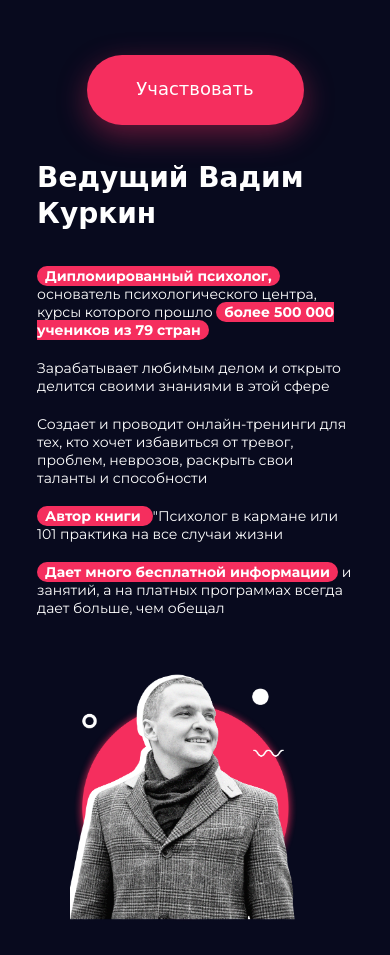
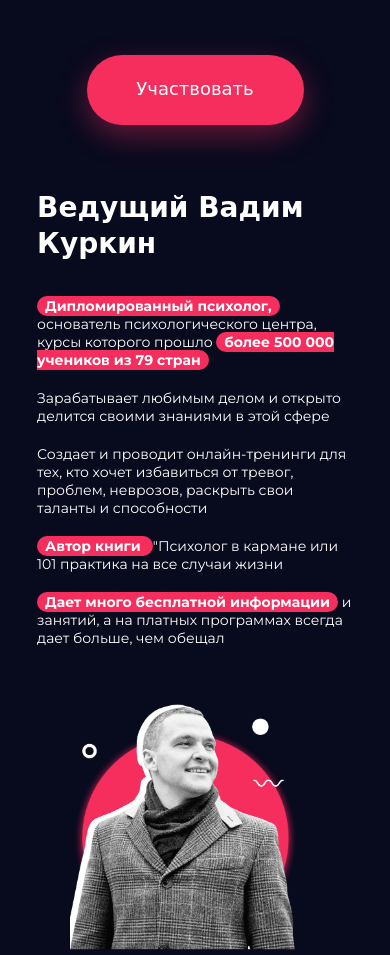
Before and after one commit to littldude/millions_d, a plain HTML site: page index.html in a window 390 px wide. Shown: the part 5340-6295 px from the top of the page. Drawn offline with nearby package versions, Linux system fonts and the light colour scheme; no server answers; a web font is replaced by a local one.

Commit message:
Added new margin

```diff
--- a/scss/style.scss
+++ b/scss/style.scss
@@ -947,7 +947,7 @@ button:focus {
         }
     }
     .autor {
-        padding: 35px 0 0 0;
+        padding: 65px 0 0 0;
         &__img {
             width: 300px;
         }
```
Also changed, not shown: css/style.css.
